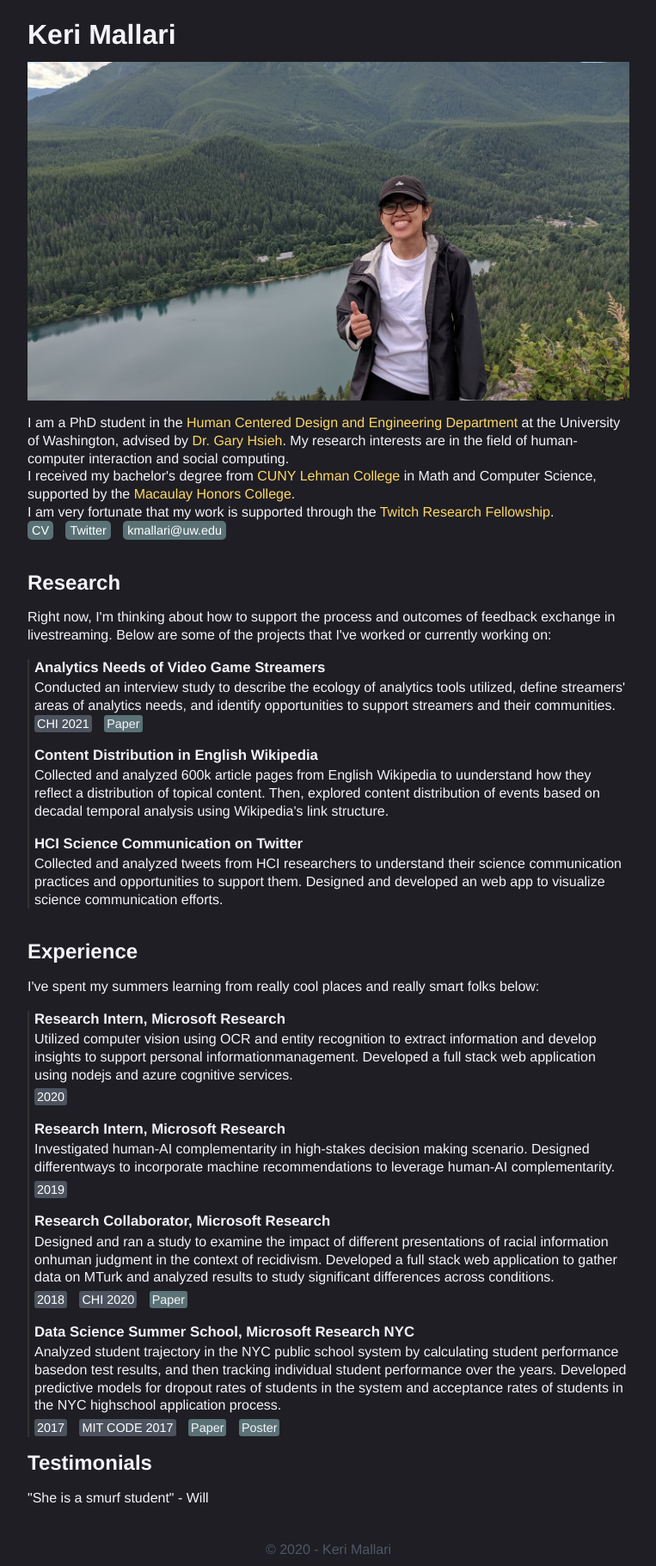
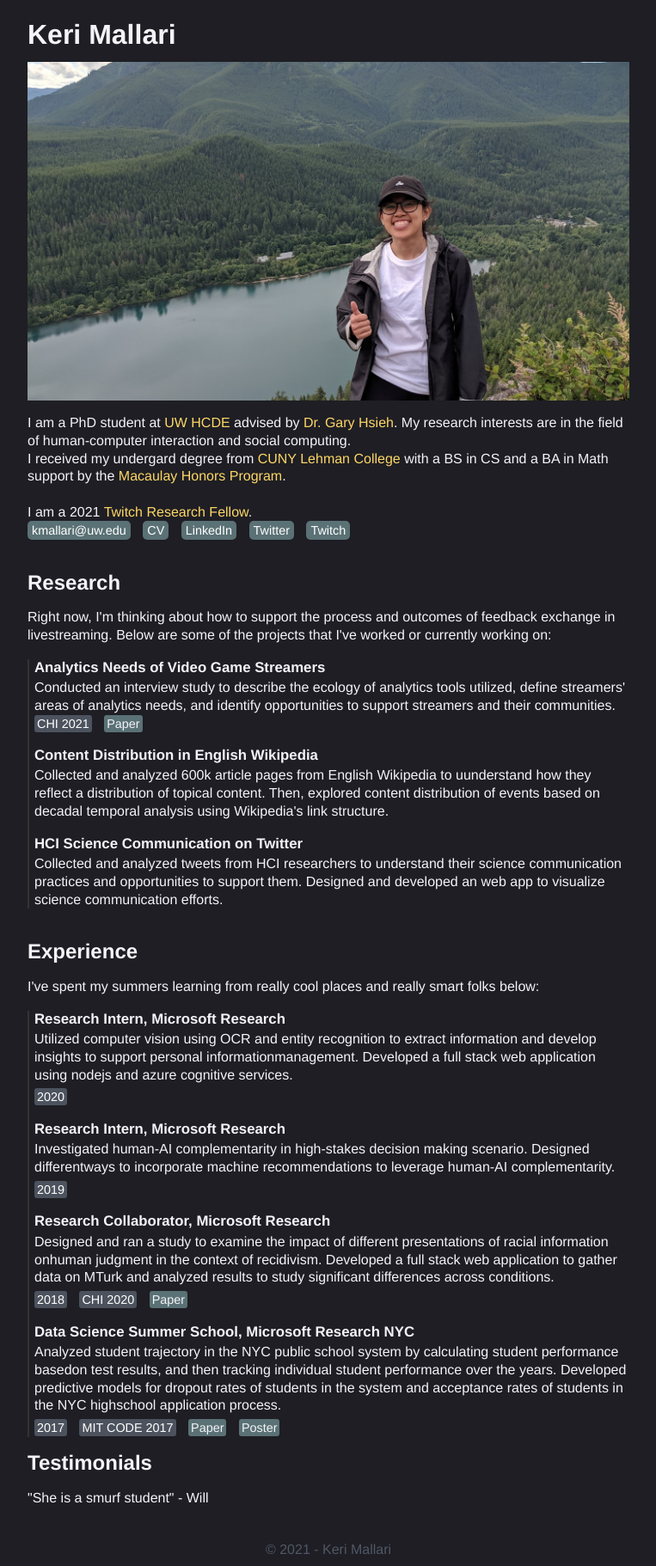
Before and after one commit to kerixyz/temp, a Jekyll site: the page built from index.html, in a window 1280 px wide. Shown: the whole page at 86% size, without its empty margins (258-1021 px from the left). Built offline with Jekyll 4.4.1, drawn with Linux system fonts in a browser that asks for light colours.

Commit message:
Update default.html

```diff
--- a/_layouts/default.html
+++ b/_layouts/default.html
@@ -5,29 +5,31 @@
         <link rel="stylesheet" href="/css/main.css" type="text/css" media="screen, projection" />
         <link rel="shortcut icon" type="image/png" href="/assets/keri_favicon.png">
     </head>
+
     <div id="content">
         <div id="intro">
-            <h1><a href="/">Keri Mallari</a></h1>
+            <h1>Keri Mallari</h1>
             <p><img src="https://keri.xyz/assets/keri_avatar.jpg" margin="30px auto" width="700"></p>
             <div id="mini_bio">
-                I am a PhD student in the <a href='https://www.hcde.washington.edu/' style='color:#FED766'>Human Centered Design and Engineering Department </a> at the University of Washington, advised by <a href='https://faculty.washington.edu/garyhs/' style='color:#FED766'> Dr. Gary Hsieh</a>. My research interests are in the field of human-computer interaction and social computing. </br>
-                I received my bachelor's degree from <a href = 'https://www.lehman.cuny.edu/' style='color:#FED766'>CUNY Lehman College</a> in Math and Computer Science, supported by the <a href = 'https://macaulay.cuny.edu/' style='color:#FED766'>Macaulay Honors College</a>. </br>
-
-                I am very fortunate that my work is supported through the <a href = 'https://blog.twitch.tv/en/2021/01/07/introducing-our-2021-twitch-research-fellows/'style='color:#FED766' >Twitch Research Fellowship</a>.
+                I am a PhD student at <a href='https://www.hcde.washington.edu/' style='color:#FED766'>UW HCDE</a> advised by <a href='https://faculty.washington.edu/garyhs/' style='color:#FED766'>Dr. Gary Hsieh</a>. My research interests are in the field of human-computer interaction and social computing. </br>
+                I received my undergard degree from <a href='https://www.lehman.cuny.edu/' style='color:#FED766'>CUNY Lehman College</a> with a BS in CS and a BA in Math support by the <a href = 'https://macaulay.cuny.edu/' style='color:#FED766'>Macaulay Honors Program</a>.</br></br>
+                I am a 2021 <a href='https://blog.twitch.tv/en/2021/01/07/introducing-our-2021-twitch-research-fellows/'style='color:#FED766' >Twitch Research Fellow</a>.
 
             </div>
         </div>
         <div id="links" class="block">
+            <div class="link"><a href="mailto:kmallari@uw.edu">kmallari@uw.edu</a></div>
             <div class="link"><a href="/assets/keri_cv.pdf">CV</a></div>
             <!-- <div class="link"><a href="/#research">Research</a></div>
             <div class="link"><a href="/#experience">Experience</a></div> -->
+            <div class="link"><a href="https://www.linkedin.com/in/kerixyz/">LinkedIn</a></div>
             <div class="link"><a href="https://twitter.com/kerixyz">Twitter</a></div>
-            <div class="link"><a href="mailto:kmallari@uw.edu">kmallari@uw.edu</a></div>
+            <div class="link"><a href="https://twitch.tv/kehree">Twitch</a></div>
         </div>
         {{ content }}
 
         <div id="footer">
-            © 2020 - Keri Mallari
+            © 2021 - Keri Mallari
         </div>
     </div>
 </html>
```
